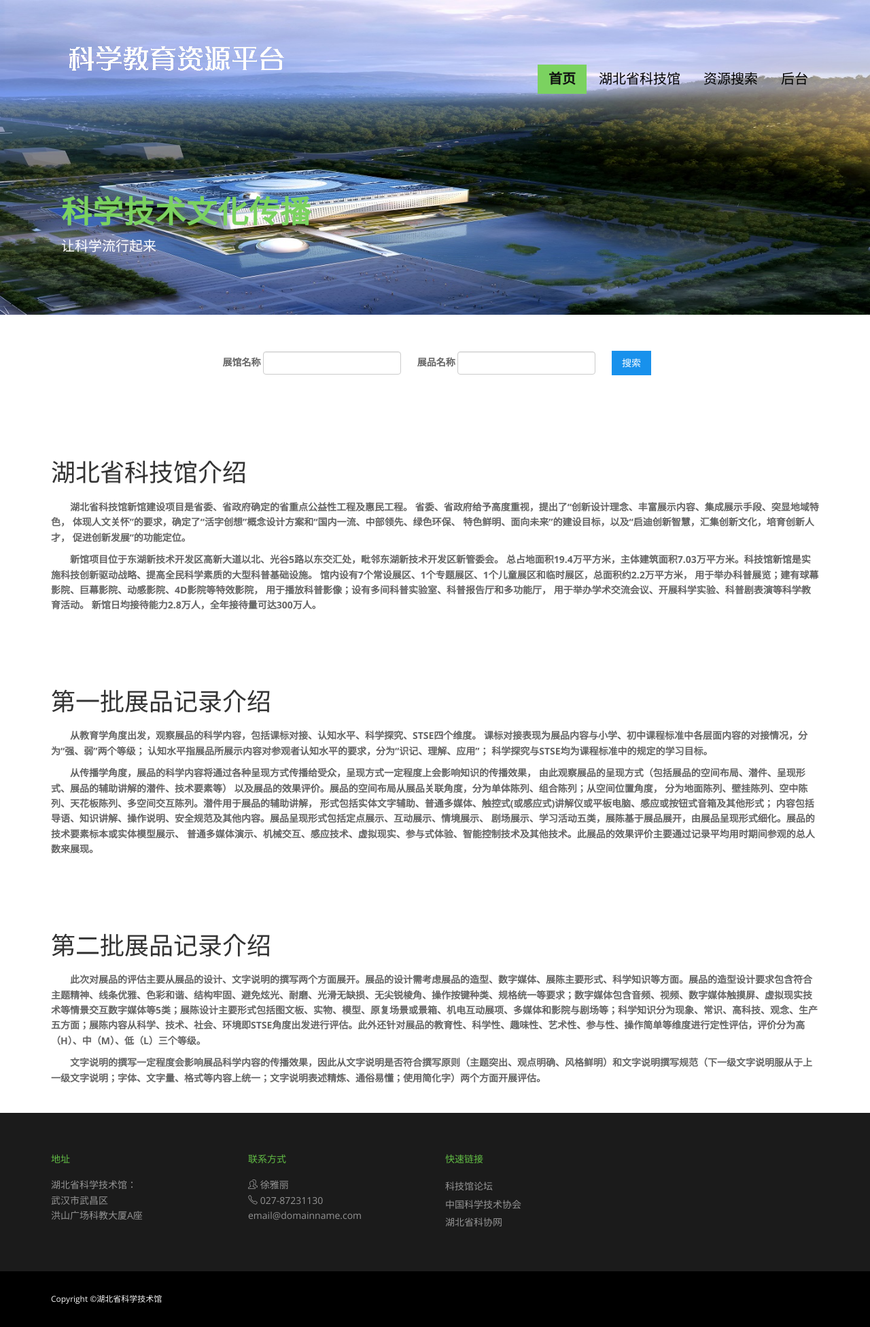
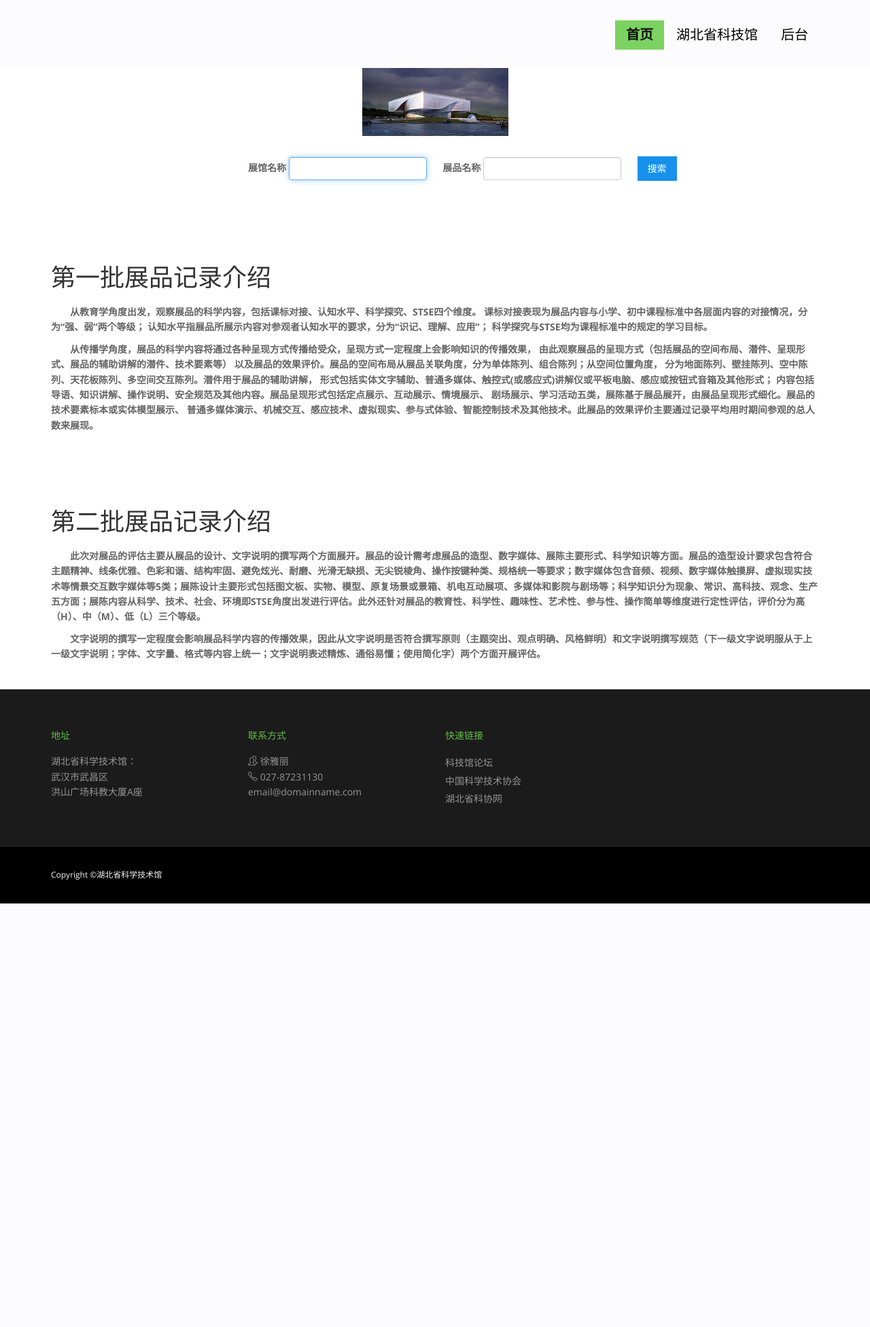
Before and after one commit to MMAPer/KXJY, a Django app: page / in a window 1280 px wide. Shown: the whole page at 68% size. After the commit the page ends 1329 px from the top, so only its background shows below. Run offline with Django 3.2, Linux system fonts and the light colour scheme; some libraries are stand-ins or nearby versions; some web fonts are replaced.

Commit message:
2019-01-07-13:35

```diff
--- a/data_to_database/科技馆展品.py
+++ b/data_to_database/科技馆展品.py
@@ -5,7 +5,7 @@ from docx import Document
 
 filepath = 'E:/data/科技馆展品记录汇总表.docx'
 client = MongoClient("mongodb://serp:serp123456@127.0.0.1:27017")
-db = client.serp
+db = client.kxjy
 
 document = Document(filepath) #读入文件
 
@@ -50,5 +50,4 @@ for index, table in enumerate(tables):
                 "exhibit_tech": zpjs, "method": jbczykxyyff, "effect": xxxg, "people_number": cgrs, "room": ztmc,
                 "narrate_stru": ztxsjg, "weekend": xq, "record_time": jlsj, "record_people": jlr}
         data = {"label":"科技馆展品","venue":venueName,"item":item,"imgList":[],"videoList":[]}
-        datas.append(data)
-    db.data.insert(datas)
+        db.data.insert(data)
--- a/kxjy/settings.py
+++ b/kxjy/settings.py
@@ -82,8 +82,8 @@ DATABASES = {
 }
 
 from pymongo import MongoClient
-# client = MongoClient("mongodb://hbstm:hbstm123456@127.0.0.1:27017")
-client = MongoClient("mongodb://serp:serp123456@127.0.0.1:27017")
+client = MongoClient("mongodb://hbstm:hbstm123456@127.0.0.1:27017")
+# client = MongoClient("mongodb://serp:serp123456@127.0.0.1:27017")
 db = client.kxjy
 
 
--- a/kxjy/urls.py
+++ b/kxjy/urls.py
@@ -27,6 +27,7 @@ from . import views, settings
 
 urlpatterns = [
     path('', views.front_index),
+    path('front/search/html', views.getSearchHtml),
     path('front/search/', views.front_search, name='front_search'),
     path('front/detail/<labelName>/<venueName>/<itemName>', views.getFrontDetailHtml),
 
--- a/kxjy/views.py
+++ b/kxjy/views.py
@@ -92,6 +92,16 @@ def front_index(request):
     return render(request, 'front/index.html')
 
 
+def getSearchHtml(request):
+    context = {}
+    venueName = request.GET.get("venueName")  # 展馆名称
+    itemName = request.GET.get("itemName")  # 展品名称
+    context['venueName'] = venueName
+    context['itemName'] = itemName
+    print(venueName)
+    return render(request,"front/search.html", context)
+
+
 # 前台搜索页
 def front_search(request):
     return render(request, 'front/search.html')
--- a/templates/back/admin_base.html
+++ b/templates/back/admin_base.html
@@ -3,7 +3,7 @@
 <html lang="en">
 <head>
     <meta charset="UTF-8">
-    <title>平台首页</title>
+    <title>科学教育资源平台-后台首页</title>
     <script type="text/javascript" src="{% static 'bower_components/jquery/dist/jquery.min.js' %}"></script>
     <script type="text/javascript" src="{% static 'bower_components/bootstrap/dist/js/bootstrap.min.js' %}"></script>
     <script type="text/javascript" src="{% static 'dist/js/adminlte.min.js' %}"></script>
--- a/templates/front/base.html
+++ b/templates/front/base.html
@@ -5,8 +5,8 @@
     <meta charset="UTF-8">
     <meta http-equiv="X-UA-Compatible" content="IE-edge">
     <meta name="viewport" content="width=device-width, initial-scale=1">
-    <meta name="description" content="" />
-    <meta name="author" content="" />
+    <meta name="description" content="湖北省科技馆，科学教育资源平台" />
+    <meta name="author" content="湖北省科技馆" />
     <title>{% block title %}{% endblock %}</title>
     <!-- css -->
     <link rel="stylesheet" type="text/css" href="{% static 'bower_components/bootstrap/dist/css/bootstrap.min.css' %}">
@@ -37,30 +37,22 @@
     <div id="wrapper" class="home-page">
         <!-- start header -->
 	    <header>
-            <div class="navbar navbar-default navbar-static-top">
+            <div class="navbar navbar-default navbar-static-top" style="margin-top: -50px">
                 <div class="container">
                     <div class="navbar-header">
-                        <button type="button" class="navbar-toggle" data-toggle="collapse" data-target=".navbar-collapse">
-                            <span class="icon-bar"></span>
-                            <span class="icon-bar"></span>
-                            <span class="icon-bar"></span>
-                        </button>
-                        <a class="navbar-brand" href="#"><img src="{% static 'imgs/logo2.png' %}" alt="logo"/></a>
+{#                        <a class="navbar-brand" href="#"><img style="margin-top: -10px" src="{% static 'imgs/logo2.png' %}" alt="logo"/></a>#}
                     </div>
                     <div class="navbar-collapse collapse ">
                         <ul class="nav navbar-nav">
                             <li class="{% block nav_index_activate %}{% endblock %}"><a href="/" style="color: black; font-size: 20px">首页</a></li>
                             <li><a href="http://www.hbstm.org.cn/" target="_blank" style="color: black; font-size: 20px">湖北省科技馆</a></li>
-{#                            <li><a href="http://www.whiob.ac.cn/" target="_blank">武汉植物园</a></li>#}
-{#                            <li><a href="http://mus.cug.edu.cn/" target="_blank">逸夫博物馆</a></li>#}
-{#                            <li><a href="http://www.ihb.ac.cn/" target="_blank">水生所</a></li>#}
-                            <li class="{% block nav_search_activate %}{% endblock %}"><a href="{% url 'front_search' %}" style="color: black; font-size: 20px">资源搜索</a></li>
+{#                            <li class="{% block nav_search_activate %}{% endblock %}"><a href="{% url 'front_search' %}" style="color: black; font-size: 20px">资源搜索</a></li>#}
                             <li class="{% block nav_login_activate %}{% endblock %}"><a href="{% url 'login' %}" style="color: black; font-size: 20px">后台</a></li>
                         </ul>
                     </div>
                 </div>
             </div>
-	    </header>
+        </header>
 	    <!-- end header -->
 
         {% block  content %} {% endblock %}
--- a/templates/front/index.html
+++ b/templates/front/index.html
@@ -14,89 +14,17 @@
 {% endblock %}
 
 {% block content %}
-
-    <!-- start banner -->
-    <section id="banner">
-        <!-- Slider -->
-        <div id="main-slider" class="flexslider">
-                <ul class="slides">
-                    <li>
-                        <img src="{% static 'imgs/slides/bg1.jpg' %}" alt="" />
-                        <div class="container">
+<section class="callaction" style="margin-top: 50px">
+	<div class="callaction-1 container">
         <div class="row">
-                                <div class="col-lg-12">
-                                    <div class="flex-caption">
-                                        <h3>科学技术文化传播</h3>
-                                        <p>让科学流行起来</p>
+            <img src="{% static 'imgs/bg_logo.jpg' %}" class="center-block"/>
         </div>
-                                </div>
-                            </div>
-                        </div>
-                    </li>
-                    <li>
-                        <img src="{% static 'imgs/slides/bg2.jpg' %}" alt="" />
-                        <div class="container">
-                            <div class="row">
-                                <div class="col-lg-12">
-                                    <div class="flex-caption">
-                                        <h3>科学技术文化传播</h3>
-                                        <p>让科学流行起来</p>
-                                    </div>
-                                </div>
-                            </div>
-                        </div>
-                    </li>
-                    <li>
-                        <img src="{% static 'imgs/slides/bg3.jpg' %}" alt="" />
-                        <div class="container">
-                            <div class="row">
-                                <div class="col-lg-12">
-                                    <div class="flex-caption">
-                                        <h3>科学技术文化传播</h3>
-                                        <p>让科学流行起来</p>
-                                    </div>
-                                </div>
-                            </div>
-                        </div>
-                    </li>
-                    <li>
-                        <img src="{% static 'imgs/slides/bg4.jpg' %}" alt="" />
-                        <div class="container">
-                            <div class="row">
-                                <div class="col-lg-12">
-                                    <div class="flex-caption">
-                                        <h3>科学技术文化传播</h3>
-                                        <p>让科学流行起来</p>
-                                    </div>
-                                </div>
-                            </div>
-                        </div>
-                    </li>
-                    <li>
-                        <img src="{% static 'imgs/slides/bg5.jpg' %}" alt="" />
-                        <div class="container">
-                            <div class="row">
-                                <div class="col-lg-12">
-                                    <div class="flex-caption">
-                                        <h3>科学技术文化传播</h3>
-                                        <p>让科学流行起来</p>
-                                    </div>
-                                </div>
-                            </div>
-                        </div>
-                    </li>
-                </ul>
-            </div>
-        <!-- end slider -->
-	</section>
-    <!-- end banner -->
-			<br />
         <div class="row" id="index_search">
             <div class="col-md-3"></div>
             <div class="form-inline col-md-8">
             <div class="form-group" style="margin-right: 20px;">
-                        <label for="venueName">展馆名称</label>
-                        <input type="text" class="form-control" id="venueName" v-model="venueName" >
+                <label for="venueName" style="font-width:bold;">展馆名称</label>
+                <input type="text" class="form-control" id="venueName" v-model="venueName" autofocus="autofocus">
             </div>
             <div class="form-group" style="margin-right: 20px">
                 <label for="itemName">展品名称</label>
@@ -104,38 +32,39 @@
             </div>
             <button type="submit" class="btn btn-primary" @click="searchData">搜索</button>
         </div>
-                <div class="col-md-2"></div>
         </div>
+    </div>
+</section>
     <br />
 
     <!-- 平台简介 -->
-	<section class="callaction">
-	    <div class="callaction-1 container">
-		<div class="row">
-			<div class="col-lg-12">
-				<div>
-                    <h1>湖北省科技馆介绍</h1>
-                    <p style="text-indent: 2em"><strong>
-                        湖北省科技馆新馆建设项目是省委、省政府确定的省重点公益性工程及惠民工程。
-                        省委、省政府给予高度重视，提出了“创新设计理念、丰富展示内容、集成展示手段、突显地域特色，
-                        体现人文关怀”的要求，确定了“活字创想”概念设计方案和“国内一流、中部领先、绿色环保、
-                        特色鲜明、面向未来”的建设目标，以及“启迪创新智慧，汇集创新文化，培育创新人才，
-                        促进创新发展”的功能定位。
-                    </strong></p>
-                    <p style="text-indent: 2em"><strong>
-                        新馆项目位于东湖新技术开发区高新大道以北、光谷5路以东交汇处，毗邻东湖新技术开发区新管委会。
-                        总占地面积19.4万平方米，主体建筑面积7.03万平方米。科技馆新馆是实施科技创新驱动战略、提高全民科学素质的大型科普基础设施。
-                        馆内设有7个常设展区、1个专题展区、1个儿童展区和临时展区，总面积约2.2万平方米，
-                        用于举办科普展览；建有球幕影院、巨幕影院、动感影院、4D影院等特效影院，
-                        用于播放科普影像；设有多间科普实验室、科普报告厅和多功能厅，
-                        用于举办学术交流会议、开展科学实验、科普剧表演等科学教育活动。
-                        新馆日均接待能力2.8万人，全年接待量可达300万人。
-                    </strong></p>
-                </div>
-			</div>
-		</div>
-	</div>
-	</section>
+{#	<section class="callaction">#}
+{#	    <div class="callaction-1 container">#}
+{#		<div class="row">#}
+{#			<div class="col-lg-12">#}
+{#				<div>#}
+{#                    <h1>湖北省科技馆介绍</h1>#}
+{#                    <p style="text-indent: 2em"><strong>#}
+{#                        湖北省科技馆新馆建设项目是省委、省政府确定的省重点公益性工程及惠民工程。#}
+{#                        省委、省政府给予高度重视，提出了“创新设计理念、丰富展示内容、集成展示手段、突显地域特色，#}
+{#                        体现人文关怀”的要求，确定了“活字创想”概念设计方案和“国内一流、中部领先、绿色环保、#}
+{#                        特色鲜明、面向未来”的建设目标，以及“启迪创新智慧，汇集创新文化，培育创新人才，#}
+{#                        促进创新发展”的功能定位。#}
+{#                    </strong></p>#}
+{#                    <p style="text-indent: 2em"><strong>#}
+{#                        新馆项目位于东湖新技术开发区高新大道以北、光谷5路以东交汇处，毗邻东湖新技术开发区新管委会。#}
+{#                        总占地面积19.4万平方米，主体建筑面积7.03万平方米。科技馆新馆是实施科技创新驱动战略、提高全民科学素质的大型科普基础设施。#}
+{#                        馆内设有7个常设展区、1个专题展区、1个儿童展区和临时展区，总面积约2.2万平方米，#}
+{#                        用于举办科普展览；建有球幕影院、巨幕影院、动感影院、4D影院等特效影院，#}
+{#                        用于播放科普影像；设有多间科普实验室、科普报告厅和多功能厅，#}
+{#                        用于举办学术交流会议、开展科学实验、科普剧表演等科学教育活动。#}
+{#                        新馆日均接待能力2.8万人，全年接待量可达300万人。#}
+{#                    </strong></p>#}
+{#                </div>#}
+{#			</div>#}
+{#		</div>#}
+{#	</div>#}
+{#	</section>#}
 
     <!-- 2017年版展品观察记录表介绍 -->
 	<section class="callaction">
```
Also changed, not shown: templates/front/detail.html (+5 -12 lines), templates/front/search.html (+8 -11 lines), static/imgs/bg_logo.jpg (added), static/imgs/logo2.png, static/imgs/slides/1.png (deleted), static/imgs/slides/2.png (deleted), static/imgs/slides/3.png (deleted), static/imgs/slides/4.png (deleted), static/imgs/slides/bg1.jpg (deleted), static/imgs/slides/bg2.jpg (deleted), static/imgs/slides/bg3.jpg (deleted), static/imgs/slides/bg4.jpg (deleted), static/imgs/slides/bg5.jpg (deleted). Lines whose indentation alone changed are shown as unchanged.
